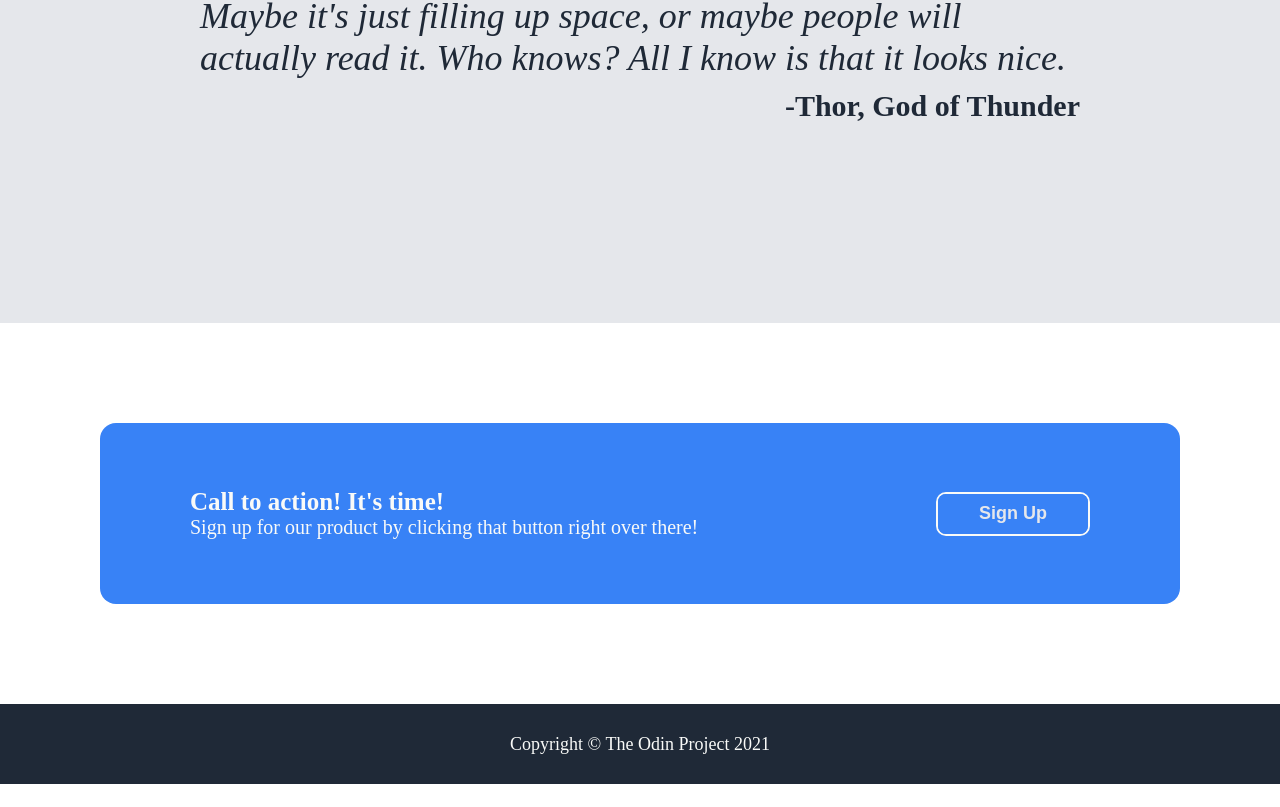
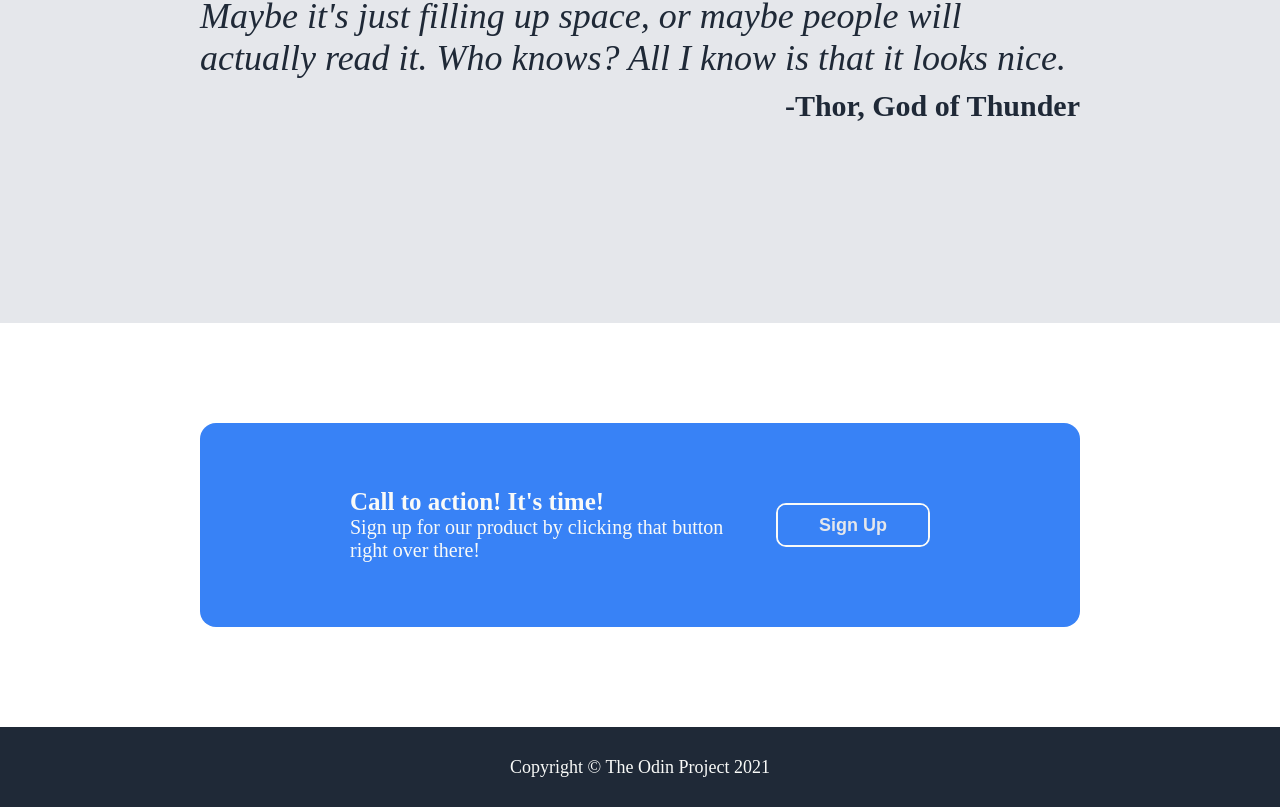
Before and after one commit to MadamMar/landing-page, a plain HTML site: page index.html in a window 1280 px wide. Shown: the part 1209-2016 px from the top of the page. Before the commit the page ends 1993 px from the top, so only its background shows below. Drawn offline with Linux system fonts and the light colour scheme.

Commit message:
fix sign-up box padding

```diff
--- a/style.css
+++ b/style.css
@@ -147,8 +147,8 @@ h1 {
     align-items: center;
     gap: 25px;
     border-radius: 1em;
-    margin: 100px;
-    padding: 65px 90px;
+    margin: 100px 200px;
+    padding: 65px 150px;
 }
 
 .signup {
```
